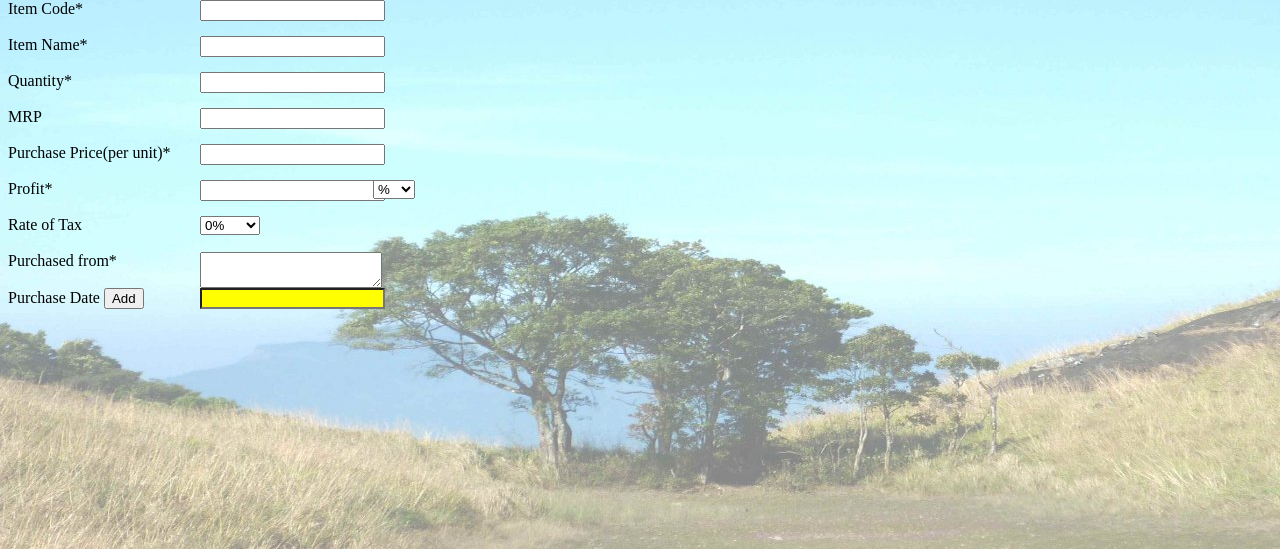
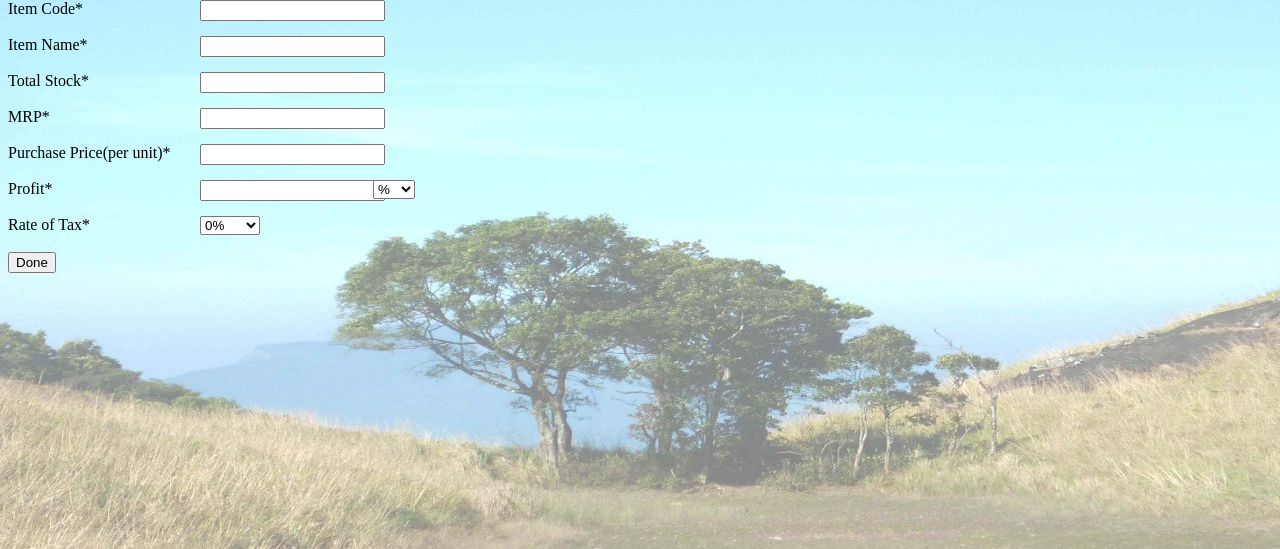
Before and after one commit to rajeevs1992/BillingSystem, a PHP site: page /views/editItem.php in a window 1280 px wide. Shown: the part 127-676 px from the top of the page. Run offline with PHP 8.4, Linux system fonts and the light colour scheme; a user stored in the database is signed in.

Commit message:
completed edititem

```diff
--- a/views/editItem.php
+++ b/views/editItem.php
@@ -31,12 +31,32 @@ function notify(json)
 	if(json!=false)
 	{
     	document.getElementById("iname").value=json.name;
-    	document.getElementById("").value=json.name;
-    	document.getElementById("iname").value=json.name;
-    	document.getElementById("iname").value=json.name;
-    	document.getElementById("iname").value=json.name;
-    	document.getElementById("iname").value=json.name;
-    	document.getElementById("iname").value=json.name;
+    	document.getElementById("ts").value=json.totalStock;
+    	document.getElementById("mrp").value=json.mrp;
+
+		<?php
+			require_once("$_SERVER[DOCUMENT_ROOT]/config/config.php");
+			echo "
+				var tax0='<option value=0>0%</option><option value=1>$tax1%</option><option value=2>$tax2%</option>';
+				var tax1='<option value=1>$tax1%</option><option value=0>0%</option><option value=2>$tax2%</option>';
+				var tax2='<option value=2>$tax2%</option><option value=0>0%</option><option value=1>$tax1%</option>';
+				var mode0='<option value=0>%</option><option value=1>Rs.</option>';
+				var mode1='<option value=1>Rs.</option><option value=0>%</option>';
+
+				if(json.rateOfTax=='$tax1')
+    				document.getElementById('tax').innerHTML=tax1;
+				else if(json.rateOfTax=='$tax2')
+    				document.getElementById('tax').innerHTML=tax2;
+				else
+    				document.getElementById('tax').innerHTML=tax0;
+				if(json.profitMode=='0')
+    				document.getElementById('mode').innerHTML=mode0;
+				else
+    				document.getElementById('mode').innerHTML=mode1;
+			";
+		?>
+    	document.getElementById("pp").value=json.purchasingPrice;
+    	document.getElementById("profit").value=json.profit;
 	}
 }
 </script>
@@ -56,32 +76,28 @@ function notify(json)
 	}
 ?>
 
-<form method=post action=/controllers/purchase.php>
+<form method=post action=/controllers/editItem.php>
 	Item Code*
 	<input style=left:200px;position:absolute; type=text id=code name=code onchange=request("/controllers/billComplete.php?code=",this.value,1)><br><br>
 
 	Item Name*<input style=left:200px;position:absolute; type=text name=iname id=iname><br><br>
-	Quantity*<input style=left:200px;position:absolute; type=text name=qty id=qty><br><br>
-	MRP<input style=left:200px;position:absolute;  type=text name=mrp><br><br>
-	Purchase Price(per unit)*<input style=left:200px;position:absolute;  type=text name=pp ><br><br>
-	Profit*<input style=left:200px;position:absolute; type=text name=profit >
-	<select name=profitmode style=left:373px;position:absolute >
+	Total Stock*<input style=left:200px;position:absolute; type=text name=ts id=ts><br><br>
+	MRP*<input style=left:200px;position:absolute;  type=text name=mrp id=mrp><br><br>
+	Purchase Price(per unit)*<input style=left:200px;position:absolute;  type=text name=pp id=pp><br><br>
+	Profit*<input style=left:200px;position:absolute; type=text name=profit id=profit>
+	<select name=profitmode style=left:373px;position:absolute id=mode>
 			<option value=0>%</option>
 			<option value=1>Rs.</option>
 	</select><br><br>
-	Rate of Tax
+	Rate of Tax*
 	<?php
 		include("$_SERVER[DOCUMENT_ROOT]/config/config.php");
-		echo "<select name=rot style=left:200px;position:absolute >
-				<option value=0>0%</option>
-				<option value=1>$tax1%</option>
-				<option value=2>$tax2%</option>
+		echo "<select name=rot style=left:200px;position:absolute id=tax>
+					<option value=0>0%</option>
+					<option value=1>$tax1%</option>
+					<option value=2>$tax2%</option>
 				</select>";
-
 	?><br><br>
-	Purchased from*<textarea style=left:200px;position:absolute; name=from></textarea><br><br>
-	Purchase Date<input style=left:200px;position:absolute;background:yellow; tabindex=-1 type=text id=date readonly name=date>
-	<input type=hidden name=write id=write value='1'>
-	<input type=submit value='Add'>
+	<input type=submit value='Done'>
 </form>
 </html>
```
Also changed, not shown: controllers/editItem.php (added, +30 -0 lines).
